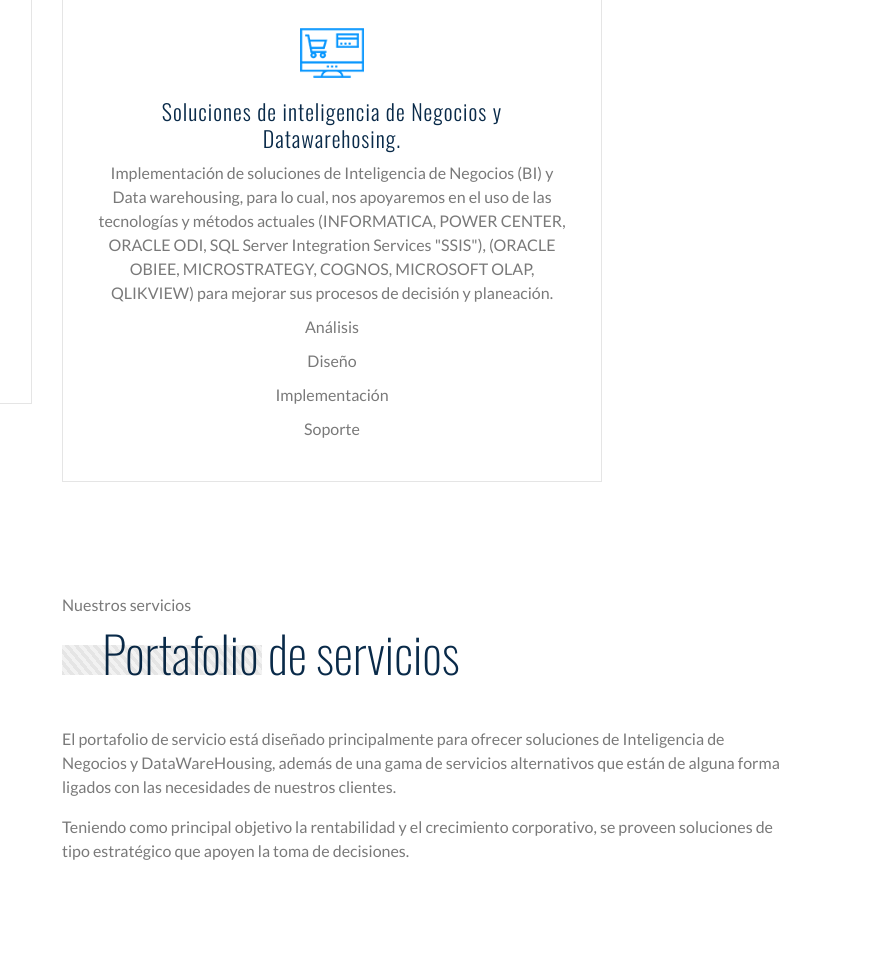
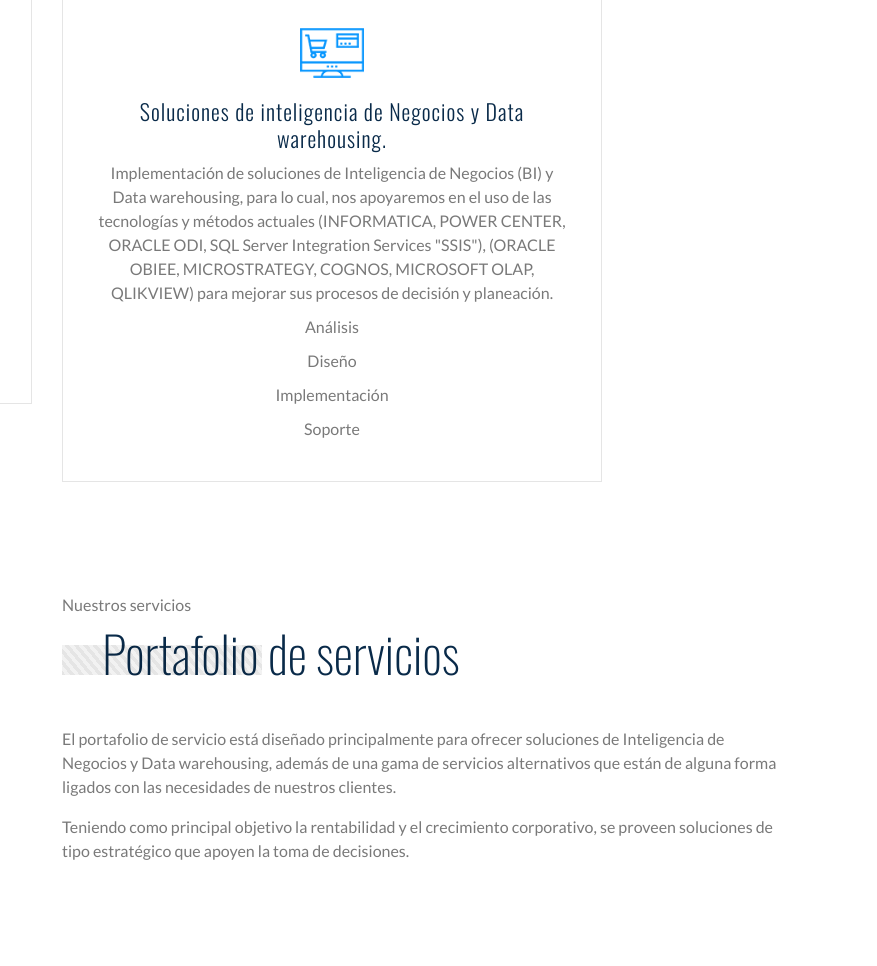
Before and after one commit to JRDLSgit/JRDLSgit.github.io, a plain HTML site: page service.html in a window 1280 px wide. Shown: the part 734-1700 px from the top of the page, 403-1280 px from the left. Drawn offline with nearby package versions, Linux system fonts and the light colour scheme.

Commit message:
Add files via upload

```diff
--- a/service.html
+++ b/service.html
@@ -132,7 +132,7 @@
                     <div class="col-lg- col-md-6">
                         <div class="service-item">
                             <img src="img/icon-5.png" alt="Icon">
-                            <h3>Soluciones de inteligencia de Negocios y Datawarehosing.</h3>
+                            <h3>Soluciones de inteligencia de Negocios y Data warehousing.</h3>
                             <p>
                                 Implementación de soluciones de Inteligencia de Negocios (BI) y Data warehousing, para lo cual, nos apoyaremos en el uso de las tecnologías y métodos actuales (INFORMATICA, POWER CENTER, ORACLE ODI, SQL Server Integration Services "SSIS"), (ORACLE OBIEE, MICROSTRATEGY, COGNOS, MICROSOFT OLAP, QLIKVIEW) para mejorar sus procesos de decisión y planeación.
                             </p>
@@ -163,7 +163,7 @@
                             <h2>Portafolio de servicios</h2>
                         </div>
                         <p>
-                            El portafolio de servicio está diseñado principalmente para ofrecer soluciones de Inteligencia de Negocios y DataWareHousing, además de una gama de servicios alternativos que están de alguna forma ligados con las necesidades de nuestros clientes.       </p>
+                            El portafolio de servicio está diseñado principalmente para ofrecer soluciones de Inteligencia de Negocios y Data warehousing, además de una gama de servicios alternativos que están de alguna forma ligados con las necesidades de nuestros clientes.       </p>
                         <p> Teniendo como principal objetivo la rentabilidad y el crecimiento corporativo, se proveen soluciones de tipo estratégico que apoyen la toma de decisiones.            </p>
                             </div>
                         </div>
```
